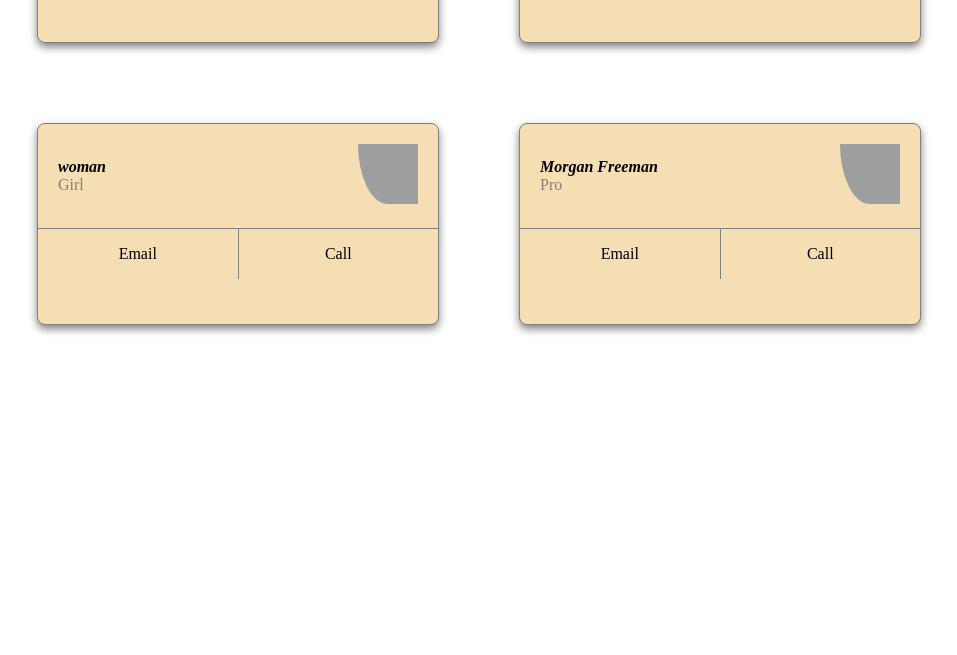
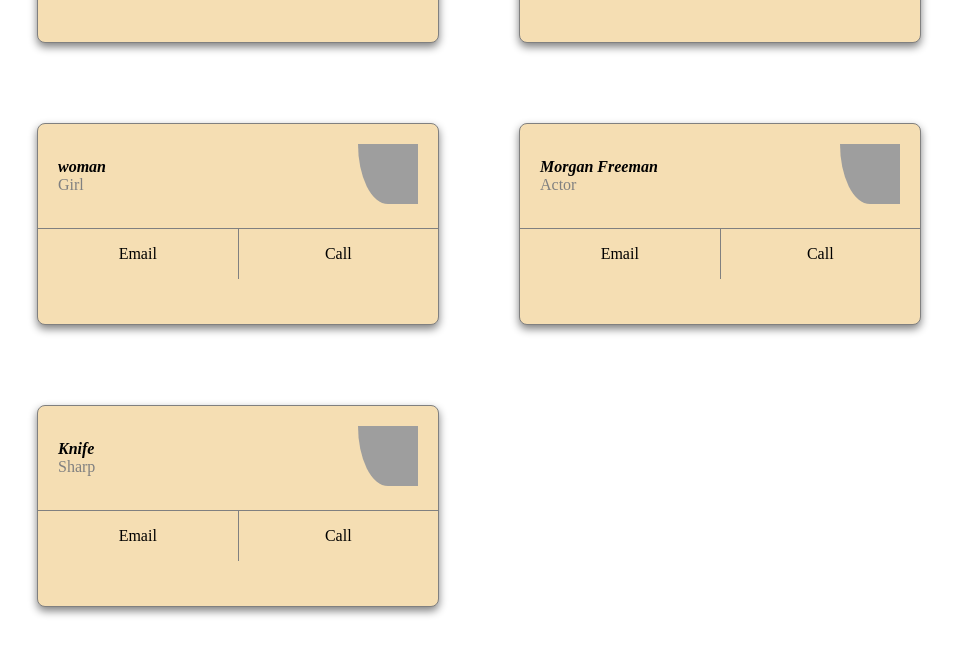
Before and after one commit to Tuiatua/CSSCards, a plain HTML site: page index.html in a window 1280 px wide. Shown: the part 489-1144 px from the top of the page, without its empty margins (11-968 px from the left). Before the commit the page ends 862 px from the top, so only its background shows below. Drawn offline with Linux system fonts and the light colour scheme; grey boxes are pictures that could not be loaded.

Commit message:
guy fieri

```diff
--- a/index.html
+++ b/index.html
@@ -91,7 +91,7 @@
         <div class="top">
             <div class="left">
                 <div class="left-top"><em>Morgan Freeman</em></div>
-                <div class="left-bottom">Pro</div>
+                <div class="left-bottom">Actor</div>
             </div>
             <div class="right">
                 <img class="guy" src="https://parade.com/.image/ar_1:1%2Cc_fill%2Ccs_srgb%2Cfl_progressive%2Cq_auto:good%2Cw_1200/MTk3MTU5ODE0NzEzODQ1MDU1/morgan-freeman-copy.jpg"
@@ -103,5 +103,21 @@
             <div class="button call">Call</div>
         </div>
     </div>
+    <div class="card">
+        <div class="top">
+            <div class="left">
+                <div class="left-top"><em>Knife</em></div>
+                <div class="left-bottom">Sharp</div>
+            </div>
+            <div class="right">
+                <img class="guy" src="https://www.dhresource.com/0x0/f2/albu/g2/M00/DD/E3/rBVaG1aae9CAHwDcAAFCSVwFpdQ620.jpg"
+                     alt="Morgan Freeman" width="70">
+            </div>
+        </div>
+        <div class="bottom">
+            <div class="button email">Email</div>
+            <div class="button call">Call</div>
+        </div>
+    </div>
 </body>
 </html>
```
